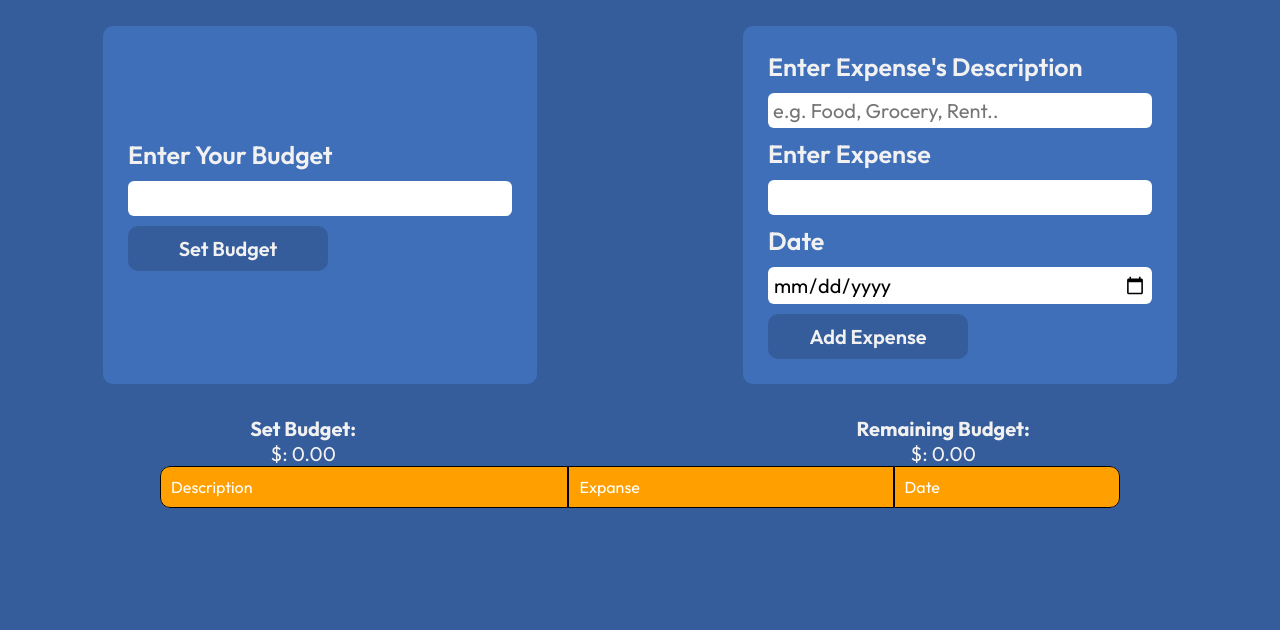
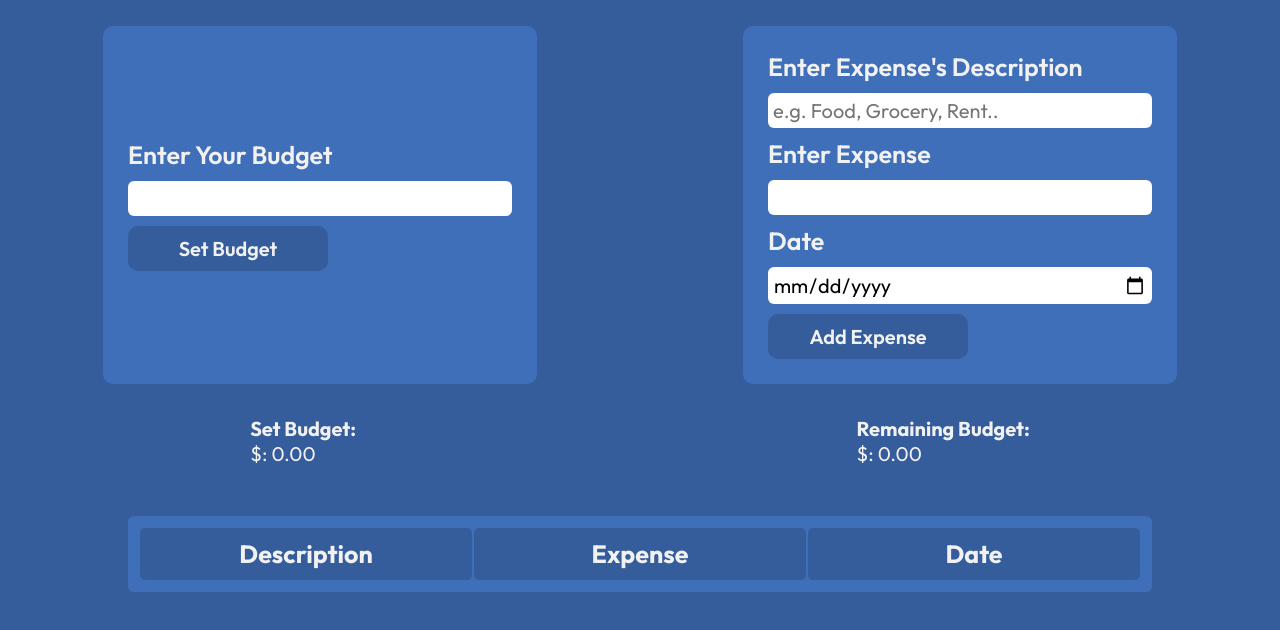
Before and after one commit to malikaaqil/expense-tracker, a plain HTML site: page index.html in a window 1280 px wide. Shown: the part 76-706 px from the top of the page. Drawn offline with Linux system fonts and the light colour scheme; some packages are replaced by stand-ins of ours; a script that the page names is missing.

Commit message:
fixed UI

```diff
--- a/index.html
+++ b/index.html
@@ -54,42 +54,26 @@
 
         </div>
 
+        <div id="expense-list">
+            <table>
 
-        <div class="expense-list">
+                <tr>
+                    <th>Description</th>
+                    <th>Expense</th>
+                    <th>Date</th>
+                </tr>
 
-            <!-- <table border="2">
-                <tr>
-                    <td>food</td>
-                    <td>100</td>
-                    <td>20.02.2024</td>
-                </tr>
-                <tr>
-                    <td rowspan=>food</td>
-                    <td>100</td>
-                    <td>20.02.2024</td>
-                </tr>
-            </table> -->
+                <!-- <tr class="append-table">
+                    <td>Description</td>
+                    <td>Expense</td>
+                    <td>Date</td>
+                </tr> -->
 
+            </table>
         </div>
 
     </div>
 
-    <div id= table>
-<table>
-    <tr>
-        <td>
-            Description
-        </td>
-        <tD>
-            Expanse
-        </td>
-        <td>
-            Date
-        </td>
-    </tr>
-
-</table>
-    </div>
 
     <script src="https://cdn.jsdelivr.net/npm/sweetalert2@11"></script>
     <script src="app.js"></script>
--- a/style.css
+++ b/style.css
@@ -5,12 +5,11 @@
 }
 
 body {
-    /* border: 2px solid red; */
     background-color: #355C9B;
     color: #f1f1f1;
     max-width: 1350px;
-    height: 100vh;
     margin: auto;
+    /* border: 2px solid red; */
 }
 
 .top-heading {
@@ -32,7 +31,6 @@ body {
 
 .add-budget,
 .exp-description {
-    /* border: 2px solid lawngreen; */
     width: 30%;
     background-color: #406fb9;
     border-radius: 10px;
@@ -47,7 +45,6 @@ body {
 .add-budget:hover,
 .exp-description:hover {
     box-shadow: rgba(0, 0, 0, 0.35) 5px 5px 15px;
-    background-color: #FFA000;
     color: #FFFFFF;
 }
 
@@ -87,86 +84,50 @@ body {
 
 .add-budget button:hover,
 .exp-description button:hover {
-    box-shadow: rgba(0, 0, 0, 0.904) 5px 3px 10px;
+    box-shadow: rgba(0, 0, 0, 0.836) 5px 3px 10px;
 }
 
-.display-budget{
-    /* border: 2px solid; */
+.display-budget {
     display: flex;
     justify-content: space-around;
     margin-top: 2rem;
 }
 
 .set-budget,
-.remaining-budget{
+.remaining-budget {
     font-size: 20px;
-    text-align: center;
+    cursor: pointer;
 }
-/* <<<<<<< patch-3
-=======
- */
 
 
 /* table */
 
+#expense-list{
+    /* border: 2px solid black; */
+    width: 80%;
+    margin: 50px auto;
+}
 table {
-    border-collapse: separate;
-    border-spacing: 0;
-    border-radius: 10px;
-
-    overflow: hidden;
-    width: 75%;
-    margin-left: auto;
-    margin-right: auto
+    width: 100%;
+    padding: 10px;
+    background-color: #406fb9;
+    border-radius: 6px;
 }
 
-td {
-    background-color: #FFA000;
-    color: #FFFFFF;
+th{
+    width: 25%;
+    border-radius: 5px;
+    font-size: 25px;
+    background-color: #355C9B;
+    padding: 10px;
 }
 
-td,
-td {
+.append-table td{
+    background-color: transparent;
+    font-size: 25px;
     padding: 10px;
-    border: 1px solid black;
+    text-align: center;
+    border-bottom: 2px solid;
+    border-radius: 0;
+    cursor: pointer;
 }
-
-
-
-td:hover {
-    background-color: #4b83dd;
-    color: white;
-}
-
-th:first-child,
-td:first-child {
-    border-top-left-radius: 10px;
-    border-bottom-left-radius: 10px;
-}
-
-th:last-child,
-td:last-child {
-    border-top-right-radius: 10px;
-    border-bottom-right-radius: 10px;
-}
-
-tr:first-child
-th:first-child {
-    border-top-left-radius: 10px;
-}
-
-tr:first-child
-th:last-child {
-    border-top-right-radius: 10px;
-}
-
-tr:last-child
-td:first-child {
-    border-bottom-left-radius: 10px;
-}
-
-tr:last-child
-td:last-child {
-    border-bottom-right-radius: 10px;
-}
-/* >>>>>>> main */
```
